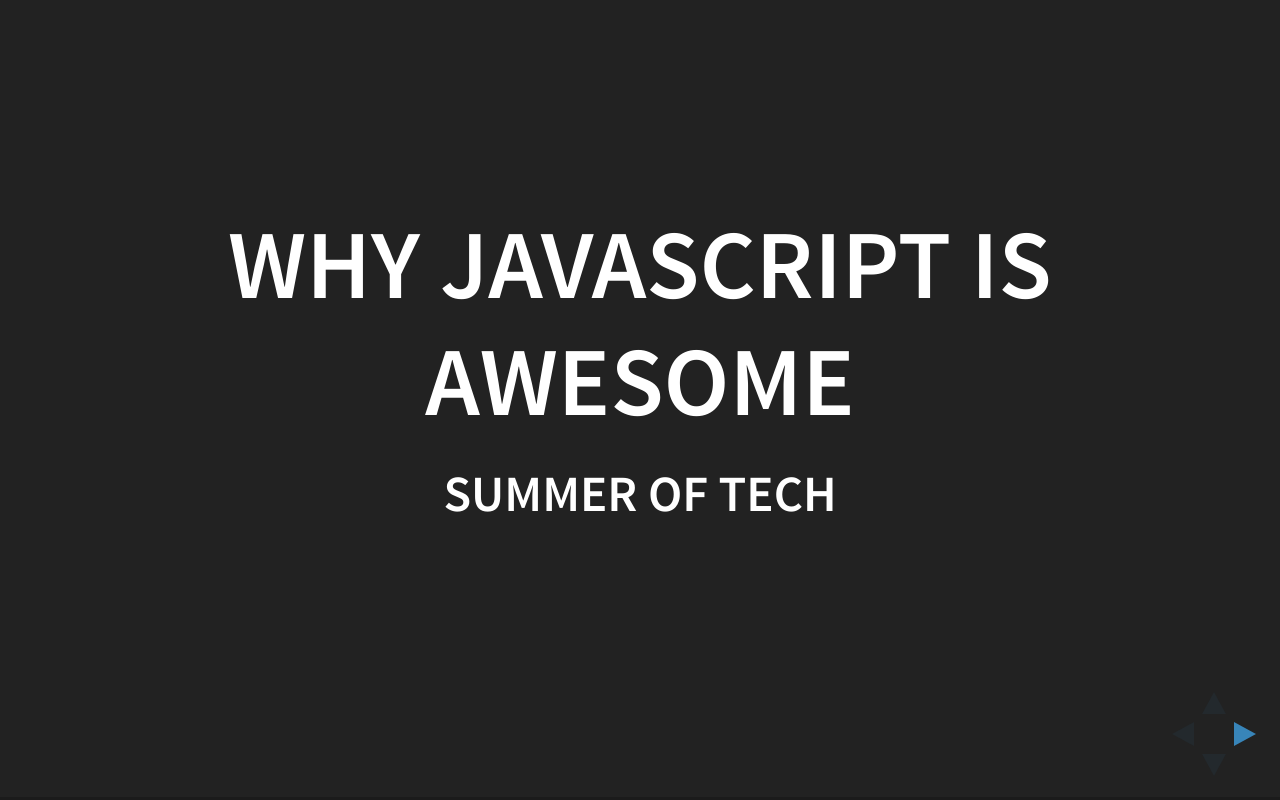
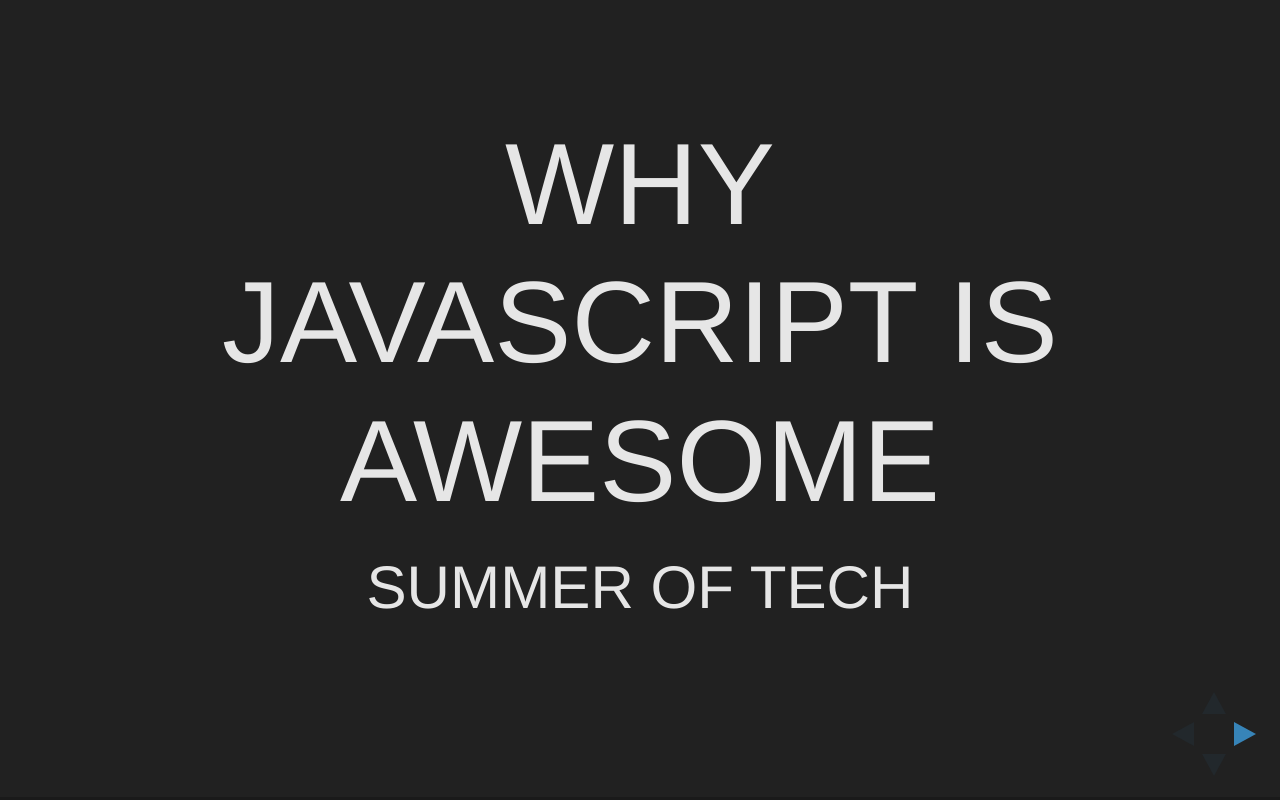
Before and after one commit to chrisgreeff/summer-of-tech-js-2015, a website: page index.html in a window 1280 px wide. Drawn offline with Linux system fonts and the light colour scheme; a web font is replaced by a local one.

Commit message:
Add & use custom graffiti theme

```diff
--- a/Gruntfile.js
+++ b/Gruntfile.js
@@ -37,6 +37,7 @@
 			},
 			themes: {
 				files: {
+					'css/theme/custom.css': 'css/theme/source/custom.scss',
 					'css/theme/black.css': 'css/theme/source/black.scss',
 					'css/theme/white.css': 'css/theme/source/white.scss',
 					'css/theme/league.css': 'css/theme/source/league.scss',
--- /dev/null
+++ b/css/theme/source/custom.scss
@@ -0,0 +1,49 @@
+/**
+ * Black theme for reveal.js. This is the opposite of the 'white' theme.
+ *
+ * Copyright (C) 2015 Hakim El Hattab, http://hakim.se
+ */
+
+
+// Default mixins and settings -----------------
+@import "../template/mixins";
+@import "../template/settings";
+// ---------------------------------------------
+
+
+// Include theme-specific fonts
+@import url(../../lib/font/ammsterdam-graffiti/ammsterdam-graffiti.css);
+
+
+// Override theme settings (see ../template/settings.scss)
+$backgroundColor: #212121;
+
+$mainColor: #e6e6e6;
+$headingColor: #e6e6e6;
+
+$mainFontSize: 45px;
+$mainFont: 'Amsterdam Graffiti', Helvetica, sans-serif;
+$headingFont: 'Amsterdam Graffiti', Helvetica, sans-serif;
+$headingTextShadow: none;
+$headingLetterSpacing: normal;
+$headingTextTransform: uppercase;
+$headingFontWeight: 300;
+$linkColor: #42affa;
+$linkColorHover: lighten( $linkColor, 15% );
+$selectionBackgroundColor: lighten( $linkColor, 25% );
+
+$heading1Size: 2.5em;
+$heading2Size: 1.6em;
+$heading3Size: 1.3em;
+$heading4Size: 1.0em;
+
+section.has-light-background {
+    &, h1, h2, h3, h4, h5, h6 {
+        color: #222;
+    }
+}
+
+
+// Theme template ------------------------------
+@import "../template/theme";
+// ---------------------------------------------
--- a/index.html
+++ b/index.html
@@ -15,7 +15,7 @@
         <meta name="viewport" content="width=device-width, initial-scale=1.0, maximum-scale=1.0, user-scalable=no, minimal-ui">
 
         <link rel="stylesheet" href="css/reveal.css">
-        <link rel="stylesheet" href="css/theme/black.css" id="theme">
+        <link rel="stylesheet" href="css/theme/custom.css" id="theme">
 
         <!-- Code syntax highlighting -->
         <link rel="stylesheet" href="lib/css/zenburn.css">
```
Also changed, not shown: css/theme/custom.css (added), lib/font/amsterdam-graffiti/amsterdam.ttf (added).
